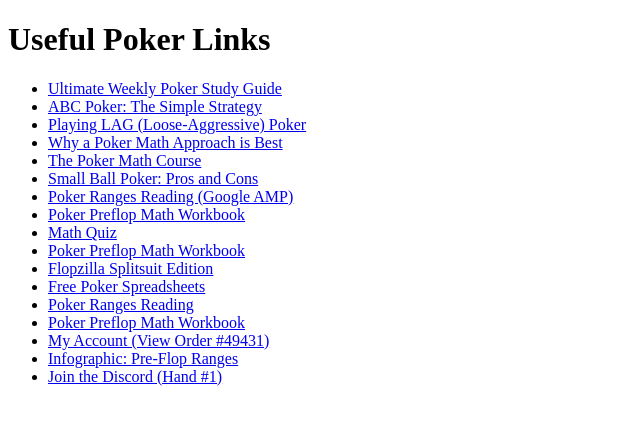
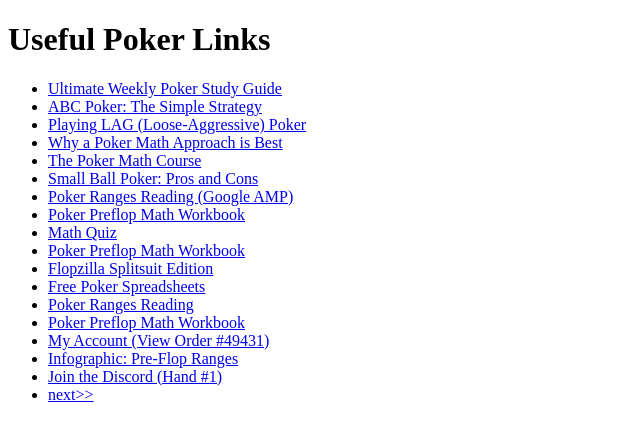
Before and after one commit to ivanpetkov/my-daily-plan, a plain HTML site: page index.html in a window 1280 px wide. Shown: the full height of the page, 0-640 px from the left. Drawn offline with Linux system fonts and the light colour scheme.

Commit message:
Update index.html

```diff
--- a/index.html
+++ b/index.html
@@ -26,6 +26,7 @@
         <li><a href="https://www.splitsuit.com/my-account/view-order/49431">My Account (View Order #49431)</a></li>
         <li><a href="https://redchippoker.com/infographic-pre-flop-ranges/">Infographic: Pre-Flop Ranges</a></li>
         <li><a href="https://redchippoker.com/join-the-discord/?Page=p9&adv=1&cat=21&search=Hand+%231">Join the Discord (Hand #1)</a></li>
+        <li><a href="https://github.com/ivanpetkov/my-daily-plan/edit/main/Sweeny.html">next>></a></li>
     </ul>
 
 </body>
```
